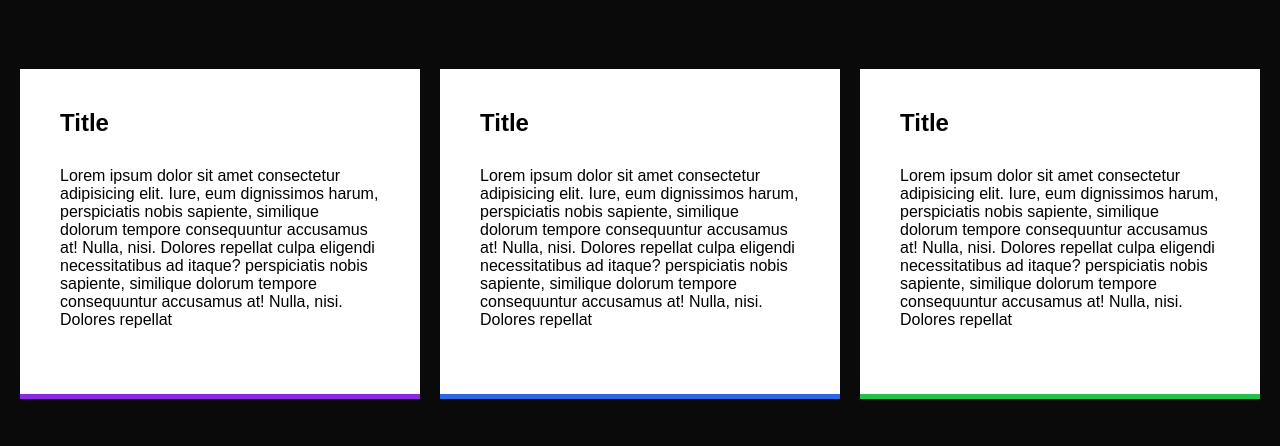
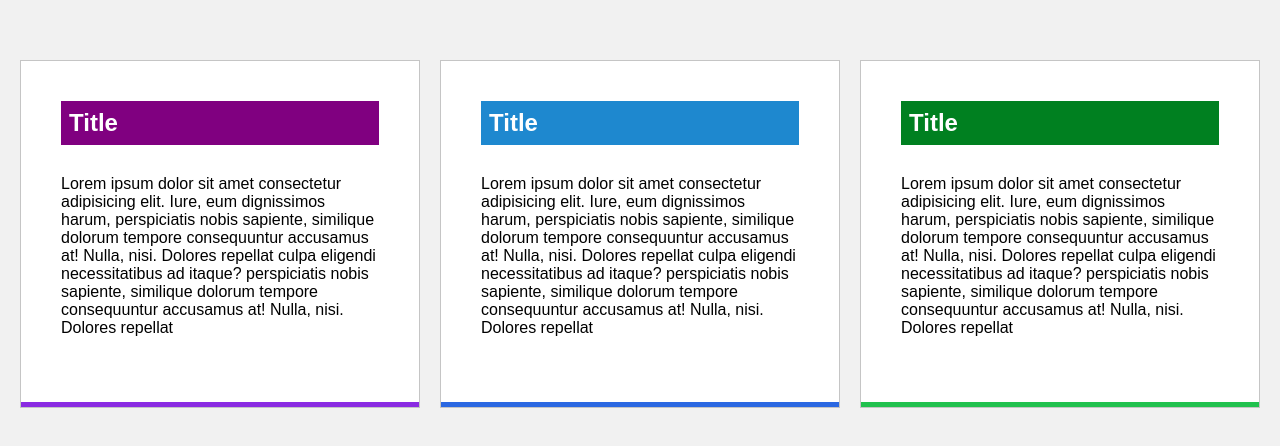
Before and after one commit to diegolazarocs/Cards-Effects, a plain HTML site: page Cars Effects/index.html in a window 1280 px wide. Shown: the part 166-612 px from the top of the page. Drawn offline with Linux system fonts and the light colour scheme.

Commit message:
Update style.css

```diff
--- a/Cars Effects/style.css
+++ b/Cars Effects/style.css
@@ -9,21 +9,15 @@ body {
   display: flex;
   justify-content: center;
   align-items: center;
-  background: rgb(10, 10, 10);
+  background: rgb(241, 241, 241);
   height: 100vh;
 }
 
 p {
   margin: 30px 0;
 }
-a {
-  color: white;
-  background-color: rgb(10, 10, 10);
-  color: white;
-  padding: 0.5rem 1rem;
-  font-size: 14px;
-}
-.card-conteiner{
+
+.card-conteiner {
   display: flex;
   gap: 20px;
 }
@@ -36,6 +30,23 @@ a {
   color: #000;
   z-index: 2;
   transition: 1s;
+  cursor: pointer;
+  border: 1px solid rgb(197, 197, 197);
+}
+.purple{
+  background-color: purple;
+  color: #ffff;
+  padding: 0.5rem;
+}
+.blue{
+  background-color: rgb(30, 136, 207);
+  color: #ffff;
+  padding: 0.5rem;
+}
+.green{
+  background-color: rgb(0, 128, 32);
+  color: #ffff;
+  padding: 0.5rem;
 }
 .card1.content::before {
   content: "CARD 1";
```
